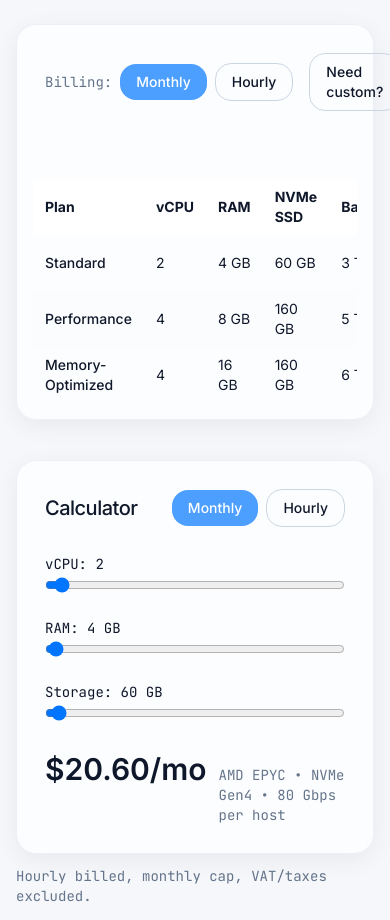
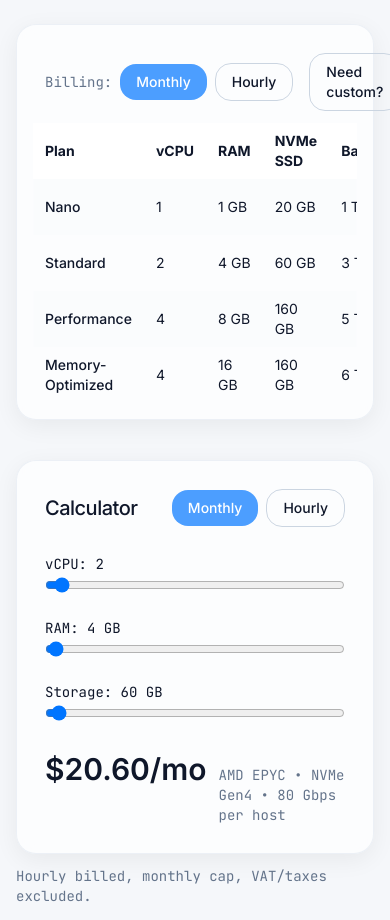
Before and after one commit to emiliauh/vertexnode, a Next.js app: page / in a window 390 px wide. Shown: the part 1543-2463 px from the top of the page. Built offline with nearby package versions, Linux system fonts and the light colour scheme; no server answers.

Commit message:
Update globals.css

```diff
--- a/app/globals.css
+++ b/app/globals.css
@@ -38,13 +38,27 @@ body {
 .nav-sticky { @apply sticky top-0 z-50 backdrop-blur bg-white/70 dark:bg-slate-900/60 border-b border-slate-200/60 dark:border-slate-800; }
 
 /* Table helpers */
-.table { @apply w-full text-left text-sm; }
+.table { @apply w-full text-left text-sm border-collapse; }
+
+/* Make the header fully opaque, above rows, and click-blocking for what's under it */
 .table thead {
-  /* was: bg-white/80 dark:bg-slate-900/80 */
-  @apply sticky top-[56px] bg-white dark:bg-slate-900 backdrop-blur z-10;
+  @apply sticky top-[56px] z-30 bg-white dark:bg-slate-900;
+}
+.table thead tr { @apply bg-white dark:bg-slate-900; }
+.table thead th {
+  position: sticky;           /* each cell sticks (prevents gaps at edges) */
+  top: 56px;                  /* same offset as thead */
+  @apply bg-white dark:bg-slate-900;
 }
 
+/* mobile: disable sticky to avoid edge cases */
+@media (max-width: 768px) {
+  .table thead, .table thead th { position: static; top: auto; }
+}
+
+/* zebra rows unchanged */
 .table th, .table td { @apply px-3 py-2; }
 .table tbody tr:nth-child(odd) { @apply bg-slate-50/40 dark:bg-slate-800/30; }
 
+
 a:focus-visible { @apply outline-none ring-2 ring-accent rounded; }
```
